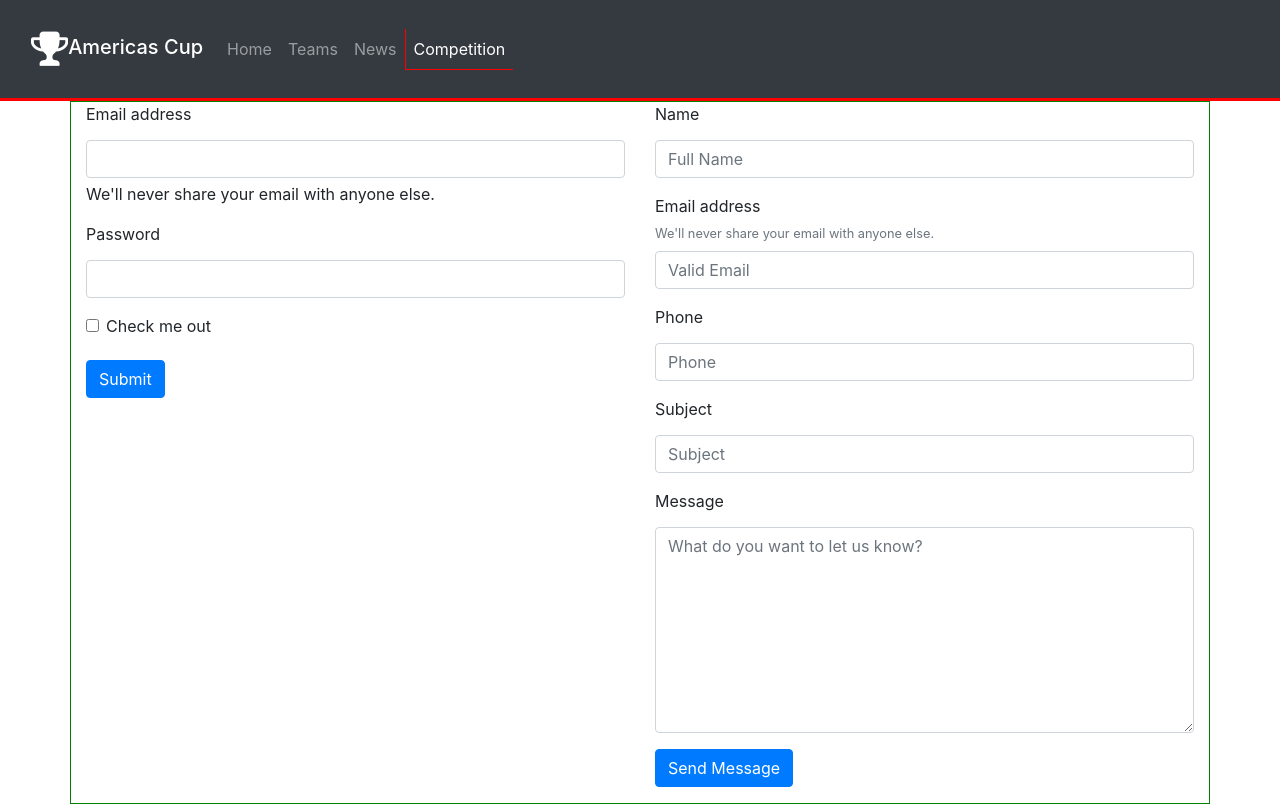
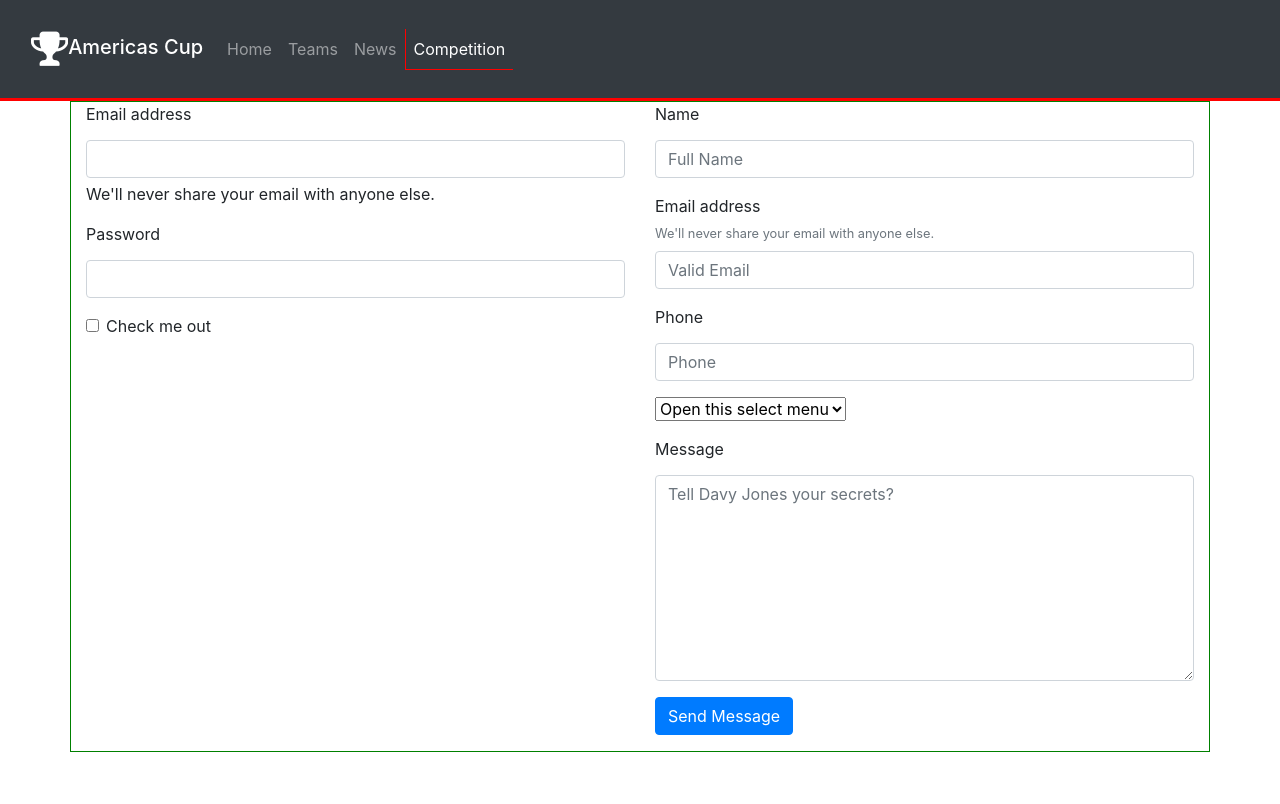
Before and after one commit to johnj974/americas-cup, an Angular app: page /competition in a window 1280 px wide. Built offline with nearby package versions, Linux system fonts and the light colour scheme.

Commit message:
styling of selected nav links. add select to form

```diff
--- a/src/app/competition/competition.component.html
+++ b/src/app/competition/competition.component.html
@@ -2,7 +2,7 @@
   <div class="container">
     <div class="row">
       <div class="col-md-6">
-        <form>
+        <form></form>
         <div class="mb-3">
           <label for="exampleInputEmail1" class="form-label"
             >Email address</label
@@ -18,9 +18,7 @@
           </div>
         </div>
         <div class="mb-3">
-            <label for="exampleInputPassword1" class="form-label"
-              >Password</label
-            >
+          <label for="exampleInputPassword1" class="form-label">Password</label>
           <input
             type="password"
             class="form-control"
@@ -28,17 +26,13 @@
           />
         </div>
         <div class="mb-3 form-check">
-            <input
-              type="checkbox"
-              class="form-check-input"
-              id="exampleCheck1"
-            />
+          <input type="checkbox" class="form-check-input" id="exampleCheck1" />
           <label class="form-check-label" for="exampleCheck1"
             >Check me out</label
           >
         </div>
-          <button type="submit" class="btn btn-primary">Submit</button>
-        </form>
+        <!-- <button type="submit" class="btn btn-primary">Submit</button> -->
+        <!-- </form> -->
       </div>
       <!-- form2 -->
       <div class="col-md-6">
@@ -78,7 +72,7 @@
           <div class="form-group input-gap">
             <label for="phone" class="bold">Phone</label>
             <input
-              type="number"
+              type="text"
               name="phone"
               id="contact_subject"
               class="form-control bg-contrast"
@@ -89,7 +83,7 @@
           </div>
 
           <div class="form-group input-gap">
-            <label for="subject" class="bold">Subject</label>
+            <!-- <label for="subject" class="bold">Subject</label>
             <input
               type="text"
               name="subject"
@@ -97,7 +91,13 @@
               placeholder="Subject"
               required
               ngModel
-            />
+            /> -->
+            <select class="form-select" aria-label="Default select example">
+              <option selected>Open this select menu</option>
+              <option value="1">One</option>
+              <option value="2">Two</option>
+              <option value="3">Three</option>
+            </select>
           </div>
 
           <div class="form-group input-gap">
@@ -105,7 +105,7 @@
             <textarea
               name="message"
               class="form-control bg-contrast"
-              placeholder="What do you want to let us know?"
+              placeholder="Tell Davy Jones your secrets?"
               rows="8"
               required
               ngModel
--- a/src/app/navbar/navbar.component.css
+++ b/src/app/navbar/navbar.component.css
@@ -1,7 +1,12 @@
 .navbar {
   border-bottom: 3px solid red;
 }
-.active {
+.active.left {
   border-bottom: 1px solid red;
   border-left: 1px solid red;
 }
+
+.active.right {
+  border-bottom: 1px solid red;
+  border-right: 1px solid red;
+}
--- a/src/app/navbar/navbar.component.html
+++ b/src/app/navbar/navbar.component.html
@@ -19,17 +19,17 @@
         <li
           class="nav-item"
           [routerLinkActiveOptions]="{ exact: true }"
-          routerLinkActive="active"
+          routerLinkActive="active right"
         >
           <a class="nav-link" routerLink="/">Home</a>
         </li>
-        <li class="nav-item" routerLinkActive="active">
+        <li class="nav-item" routerLinkActive="active right">
           <a class="nav-link" routerLink="teams">Teams</a>
         </li>
-        <li class="nav-item" routerLinkActive="active">
+        <li class="nav-item" routerLinkActive="active left">
           <a class="nav-link" routerLink="news">News</a>
         </li>
-        <li class="nav-item" routerLinkActive="active">
+        <li class="nav-item" routerLinkActive="active left">
           <a class="nav-link" routerLink="competition">Competition</a>
         </li>
       </ul>
```
Lines whose indentation alone changed are shown as unchanged.
